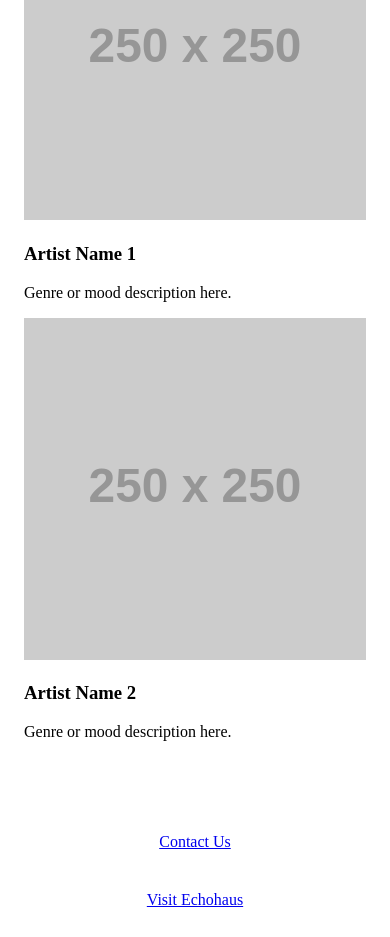
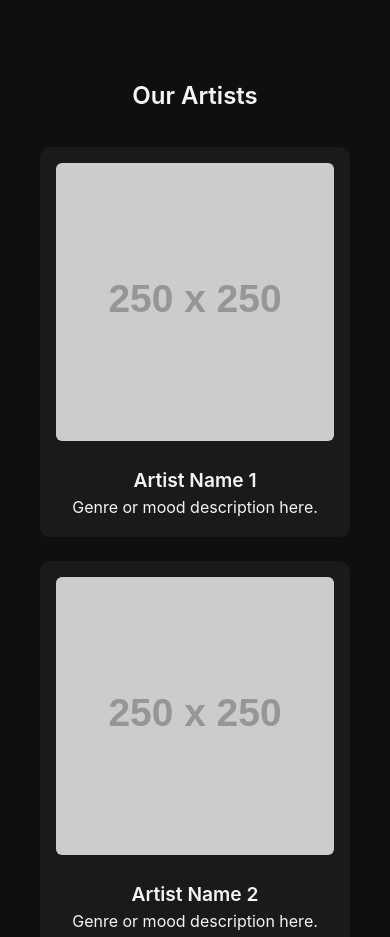
Before and after one commit to SMPchase/Glasswallrecords.com, a plain HTML site: page index.html in a window 390 px wide. Shown: the part 1063-2000 px from the top of the page. Drawn offline with Linux system fonts and the light colour scheme; placeholder pictures from the web are drawn by us.

Commit message:
Update styles.css

```diff
--- a/styles.css
+++ b/styles.css
@@ -1,41 +1,129 @@
-@media (max-width: 600px) {
+:root {
+  --primary: #f5f5f5;
+  --background: #0f0f0f;
+  --accent: #f2545b;
+}
+
+* {
+  box-sizing: border-box;
+  margin: 0;
+  padding: 0;
+}
+
+body {
+  background-color: var(--background);
+  color: var(--primary);
+  font-family: 'Inter', sans-serif;
+  line-height: 1.6;
+  padding: 0;
+  margin: 0;
+  overflow-x: hidden;
+}
+
+header {
+  padding: 2rem 1rem;
+  text-align: center;
+}
+
 header h1 {
-    font-size: 2rem;
+  font-family: 'Playfair Display', serif;
+  font-size: 2.8rem;
+  margin-bottom: 0.5rem;
+}
+
+header p {
+  font-style: italic;
+  color: #cccccc;
 }
 
 section {
-    padding: 2rem 1rem;
+  padding: 2.5rem 1.5rem;
+  text-align: center;
+  max-width: 1000px;
+  margin: 0 auto;
 }
 
-  .cta {
-    display: flex;
-    flex-direction: column;
-    align-items: center;
-    gap: 1rem;
-  }
-
-  .cta a {
-    display: block;
-    width: 100%;
-    text-align: center;
-    padding: 0.75rem;
-    border: 1px solid var(--primary);
-    box-sizing: border-box;
+h2 {
+  font-size: 1.8rem;
+  margin-bottom: 1rem;
+  font-weight: 600;
 }
 
 .artist-grid {
-    grid-template-columns: 1fr;
+  display: grid;
+  grid-template-columns: repeat(auto-fit, minmax(260px, 1fr));
   gap: 1.5rem;
+  margin-top: 2rem;
+  padding: 0 1rem;
+}
+
+.artist-card {
+  background-color: #1a1a1a;
+  padding: 1rem;
+  border-radius: 10px;
+  transition: transform 0.3s ease;
+}
+
+.artist-card:hover {
+  transform: scale(1.03);
 }
 
 .artist-card img {
   width: 100%;
-    height: auto;
+  border-radius: 6px;
   object-fit: cover;
 }
 
+.artist-card h3 {
+  margin-top: 1rem;
+  font-size: 1.2rem;
+  font-weight: 600;
+}
+
+.cta {
+  margin: 3rem auto;
+  text-align: center;
+}
+
+.cta a {
+  text-decoration: none;
+  color: var(--primary);
+  border: 1px solid var(--primary);
+  padding: 0.75rem 1.5rem;
+  margin: 0.5rem;
+  display: inline-block;
+  text-transform: uppercase;
+  transition: all 0.3s ease;
+}
+
+.cta a:hover {
+  background-color: var(--primary);
+  color: var(--background);
+}
+
 footer {
+  text-align: center;
   padding: 2rem 1rem;
-    font-size: 0.8rem;
+  font-size: 0.85rem;
+  color: #888;
+}
+
+footer a {
+  color: #888;
+  text-decoration: underline;
+}
+
+/* Responsive typography */
+@media (max-width: 600px) {
+  header h1 {
+    font-size: 2.2rem;
+  }
+
+  h2 {
+    font-size: 1.5rem;
+  }
+
+  .cta a {
+    padding: 0.6rem 1.2rem;
   }
 }
```
Lines whose indentation alone changed are shown as unchanged.
